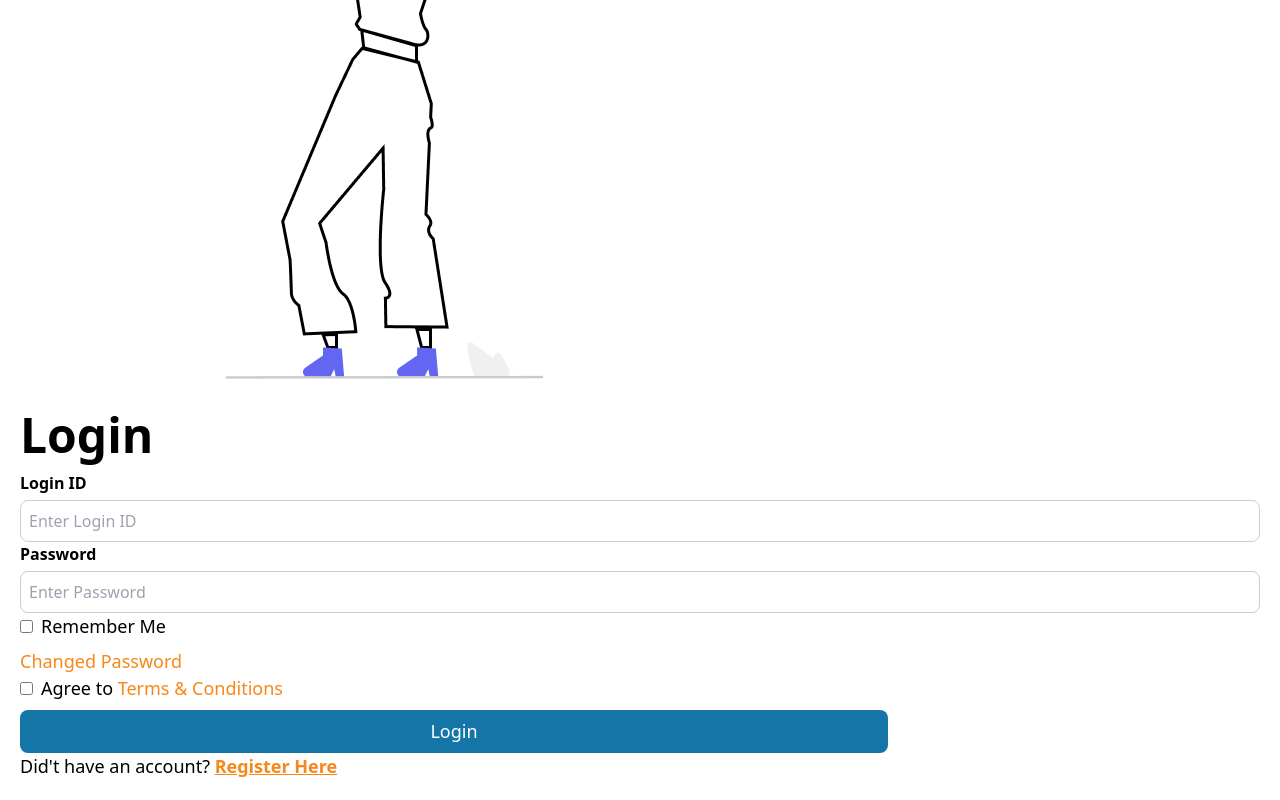
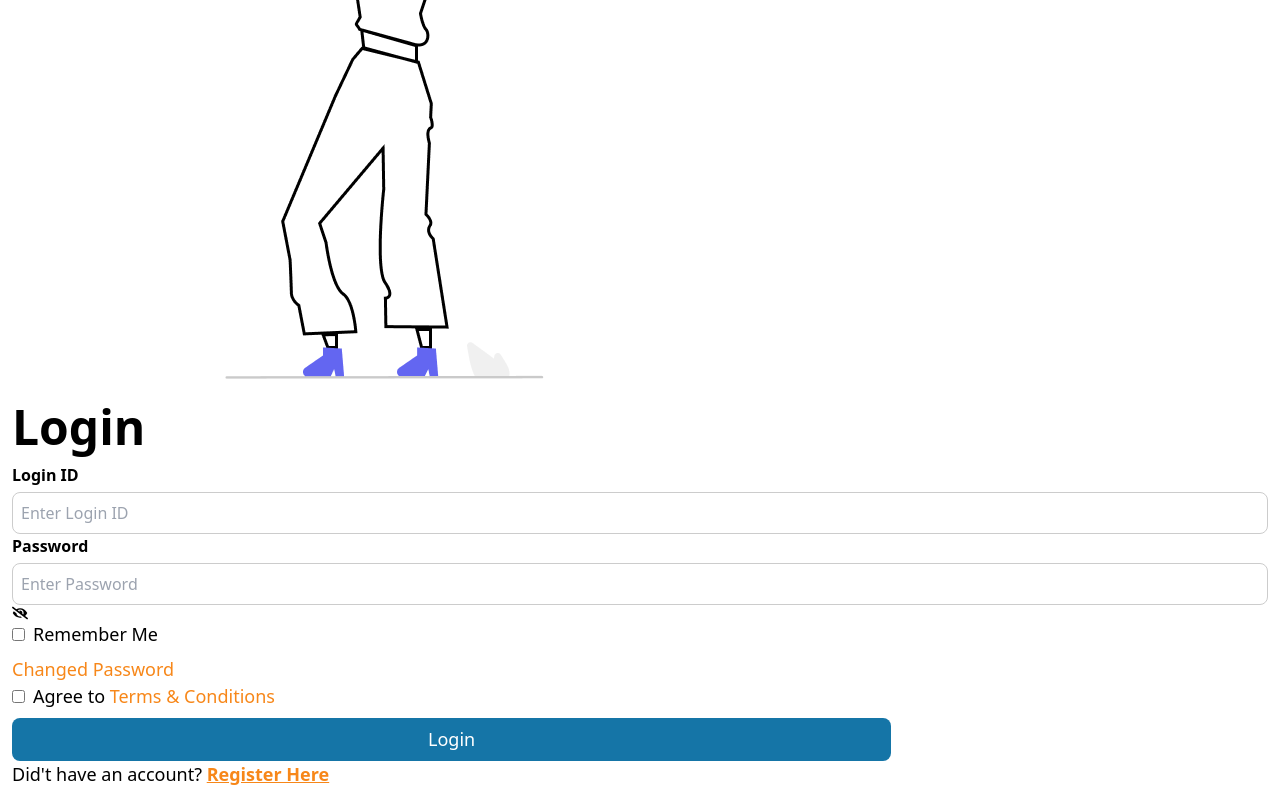
Before and after one commit to abdurrahmanrahat/react-styled-component, a React (Vite) app: page / in a window 1280 px wide. Shown: the part 255-1055 px from the top of the page. Built offline with nearby package versions, Linux system fonts and the light colour scheme.

Commit message:
eye icon

```diff
--- a/package.json
+++ b/package.json
@@ -14,6 +14,7 @@
     "match-sorter": "^6.3.1",
     "react": "^18.2.0",
     "react-dom": "^18.2.0",
+    "react-icons": "^4.11.0",
     "react-router-dom": "^6.17.0",
     "sort-by": "^1.2.0",
     "styled-components": "^6.1.0"
--- a/src/App.jsx
+++ b/src/App.jsx
@@ -1,11 +1,12 @@
 import "./App.css";
 import FormImg from "./assets/login-image.png";
 import styled from "styled-components";
+import { FaEyeSlash } from "react-icons/fa";
 
 function App() {
   // form styled
   const StyledForm = styled.form`
-    padding: 20px;
+    padding: 12px;
     @media (max-width: 769px) {
       padding: 2px;
     }
@@ -82,7 +83,7 @@ function App() {
   return (
     <div className="md:flex items-center gap-4 p-4 lg:p-12">
       {/* image */}
-      <div className="md:w-1/2">
+      <div className="md:w-1/2 p-8 md:p-0">
         <img src={FormImg} alt="" className="md:w-[420px]" />
       </div>
       {/* form fields */}
@@ -99,12 +100,16 @@ function App() {
           </div>
 
           {/* password */}
-          <div>
+          <div className="relative">
             <StyledLabel>Password</StyledLabel>
             <StyledInput
               type="password"
               placeholder="Enter Password"
             ></StyledInput>
+            {/* eye icon */}
+            <span className="absolute top-10 right-4">
+              <FaEyeSlash />
+            </span>
           </div>
 
           <div className="flex justify-between">
```
Also changed, not shown: 1 other file (tests, documents, lock files or other folders).
